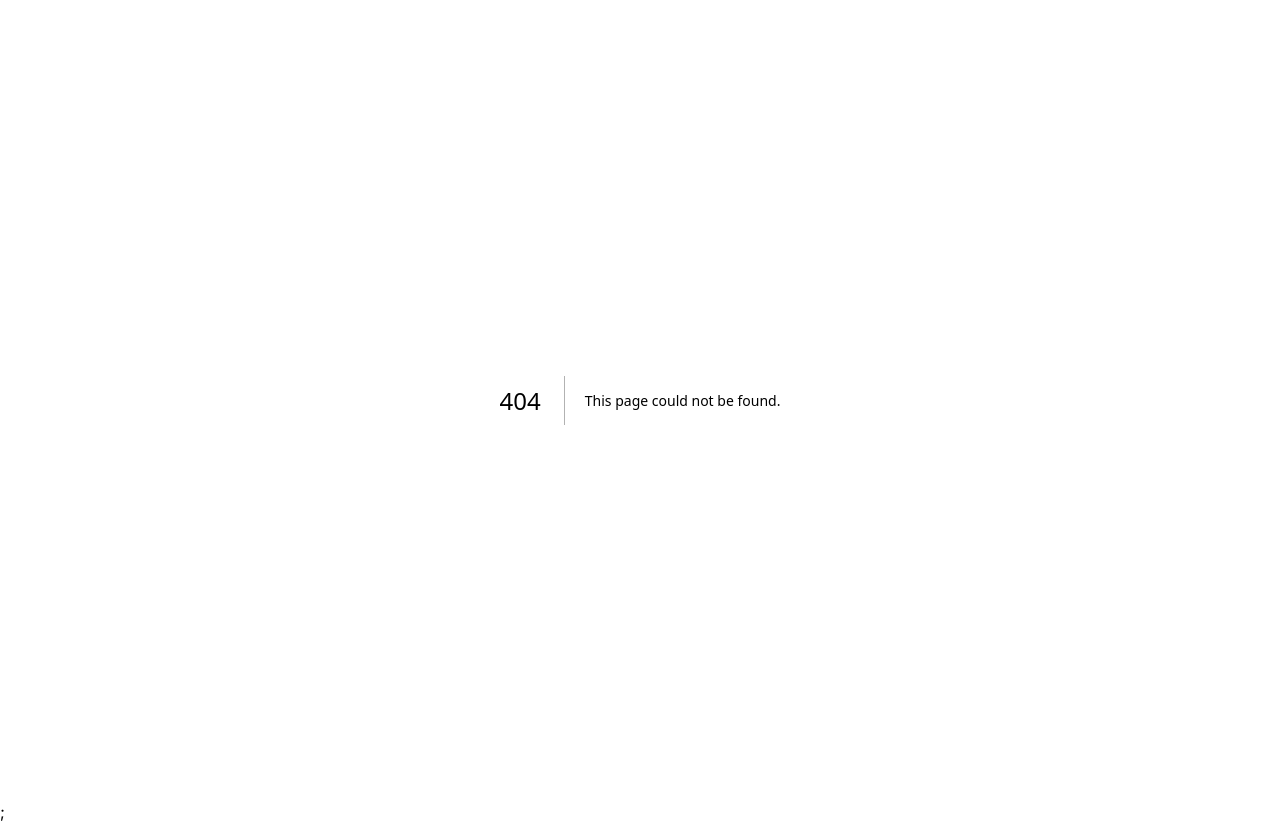
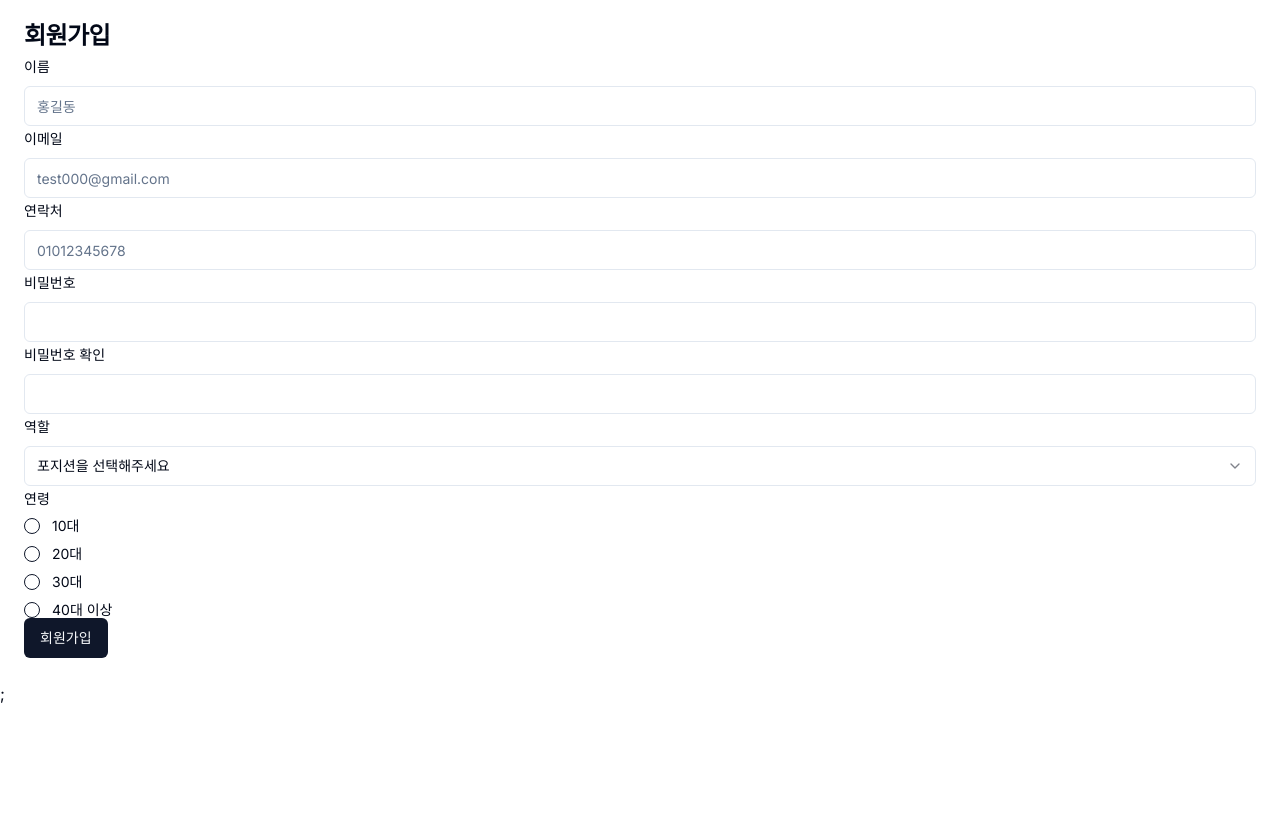
Before and after one commit to peeChulchul/devcamp, a Next.js app: page /SignIn in a window 1280 px wide. Before the commit this address had no page. After the commit the page ends 800 px from the top, so only its background shows below. Built offline with nearby package versions, Linux system fonts and the light colour scheme.

Commit message:
[feat] SignIn생성
이름 , 이메일, 연락처, 비밀번호 , 포지션(셀렉트), 연령대(라디오그룹) , 으로 구성

```diff
--- /dev/null
+++ b/src/pages/SignIn.tsx
@@ -0,0 +1,180 @@
+import React from "react";
+import { CardContent, CardDescription, CardHeader, CardTitle } from "@/components/ui/card";
+import { Form, FormControl, FormField, FormItem, FormLabel, FormMessage } from "@/components/ui/form";
+import { useForm } from "react-hook-form";
+import { signInSchema } from "@/validators/auth";
+import { z } from "zod";
+import { zodResolver } from "@hookform/resolvers/zod";
+import { Input } from "@/components/ui/input";
+import { Select, SelectContent, SelectItem, SelectTrigger, SelectValue } from "@/components/ui/select";
+import { cn } from "@/lib/utils";
+import { Button } from "@/components/ui/button";
+import { RadioGroup, RadioGroupItem } from "@/components/ui/radio-group";
+
+type TSignInForm = z.infer<typeof signInSchema>;
+
+const SignIn = () => {
+  const signInForm = useForm<TSignInForm>({
+    resolver: zodResolver(signInSchema),
+    defaultValues: {
+      username: "",
+      email: "",
+      phone: "",
+      password: "",
+      confirmPassword: "",
+      userRole: undefined
+    }
+  });
+
+  const onsubmit = (value: TSignInForm) => {
+    console.log(value);
+  };
+
+  return (
+    <>
+      <CardHeader>
+        <CardTitle>회원가입</CardTitle>
+        <CardContent className={cn("p-0")}>
+          <Form {...signInForm}>
+            <form onSubmit={signInForm.handleSubmit(onsubmit)}>
+              <FormField
+                control={signInForm.control}
+                name="username"
+                render={({ field }) => (
+                  <FormItem>
+                    <FormLabel>이름</FormLabel>
+                    <FormControl>
+                      <Input placeholder="홍길동" {...field} />
+                    </FormControl>
+                    <FormMessage />
+                  </FormItem>
+                )}
+              />
+              <FormField
+                control={signInForm.control}
+                name="email"
+                render={({ field }) => (
+                  <FormItem>
+                    <FormLabel>이메일</FormLabel>
+                    <FormControl>
+                      <Input placeholder="test000@gmail.com" {...field} />
+                    </FormControl>
+                    <FormMessage />
+                  </FormItem>
+                )}
+              />
+              <FormField
+                control={signInForm.control}
+                name="phone"
+                render={({ field }) => (
+                  <FormItem>
+                    <FormLabel>연락처</FormLabel>
+                    <FormControl>
+                      <Input placeholder="01012345678" {...field} />
+                    </FormControl>
+                    <FormMessage />
+                  </FormItem>
+                )}
+              />
+
+              <FormField
+                control={signInForm.control}
+                name="password"
+                render={({ field }) => (
+                  <FormItem>
+                    <FormLabel>비밀번호</FormLabel>
+                    <FormControl>
+                      <Input type="password" {...field} />
+                    </FormControl>
+                    <FormMessage />
+                  </FormItem>
+                )}
+              />
+              <FormField
+                control={signInForm.control}
+                name="confirmPassword"
+                render={({ field }) => (
+                  <FormItem>
+                    <FormLabel>비밀번호 확인</FormLabel>
+                    <FormControl>
+                      <Input type="password" {...field} />
+                    </FormControl>
+                    <FormMessage />
+                  </FormItem>
+                )}
+              />
+              <FormField
+                control={signInForm.control}
+                name="userRole"
+                render={({ field }) => (
+                  <FormItem>
+                    <FormLabel>역할</FormLabel>
+                    <Select onValueChange={field.onChange} defaultValue={field.value}>
+                      <FormControl>
+                        <SelectTrigger>
+                          <SelectValue placeholder="포지션을 선택해주세요" />
+                        </SelectTrigger>
+                      </FormControl>
+                      <SelectContent>
+                        <SelectItem value="front-end">프론트엔드</SelectItem>
+                        <SelectItem value="back-end">백엔드</SelectItem>
+                        <SelectItem value="design">디자인</SelectItem>
+                      </SelectContent>
+                    </Select>
+                    <FormMessage />
+                  </FormItem>
+                )}
+              />
+              <FormField
+                control={signInForm.control}
+                name="userAge"
+                render={({ field }) => (
+                  <FormItem>
+                    <FormLabel>연령</FormLabel>
+                    <FormControl>
+                      <RadioGroup
+                        onValueChange={field.onChange}
+                        defaultValue={field.value}
+                        className="flex flex-col space-y-1"
+                      >
+                        <FormItem className="flex items-center space-x-3 space-y-0">
+                          <FormControl>
+                            <RadioGroupItem value="10" />
+                          </FormControl>
+                          <FormLabel className="font-normal">10대</FormLabel>
+                        </FormItem>
+                        <FormItem className="flex items-center space-x-3 space-y-0">
+                          <FormControl>
+                            <RadioGroupItem value="20" />
+                          </FormControl>
+                          <FormLabel className="font-normal">20대</FormLabel>
+                        </FormItem>
+                        <FormItem className="flex items-center space-x-3 space-y-0">
+                          <FormControl>
+                            <RadioGroupItem value="30" />
+                          </FormControl>
+                          <FormLabel className="font-normal">30대</FormLabel>
+                        </FormItem>
+                        <FormItem className="flex items-center space-x-3 space-y-0">
+                          <FormControl>
+                            <RadioGroupItem value="other" />
+                          </FormControl>
+                          <FormLabel className="font-normal">40대 이상</FormLabel>
+                        </FormItem>
+                      </RadioGroup>
+                    </FormControl>
+
+                    <FormMessage />
+                  </FormItem>
+                )}
+              />
+              <Button>회원가입</Button>
+            </form>
+          </Form>
+        </CardContent>
+      </CardHeader>
+    </>
+  );
+};
+
+export default SignIn;
```
